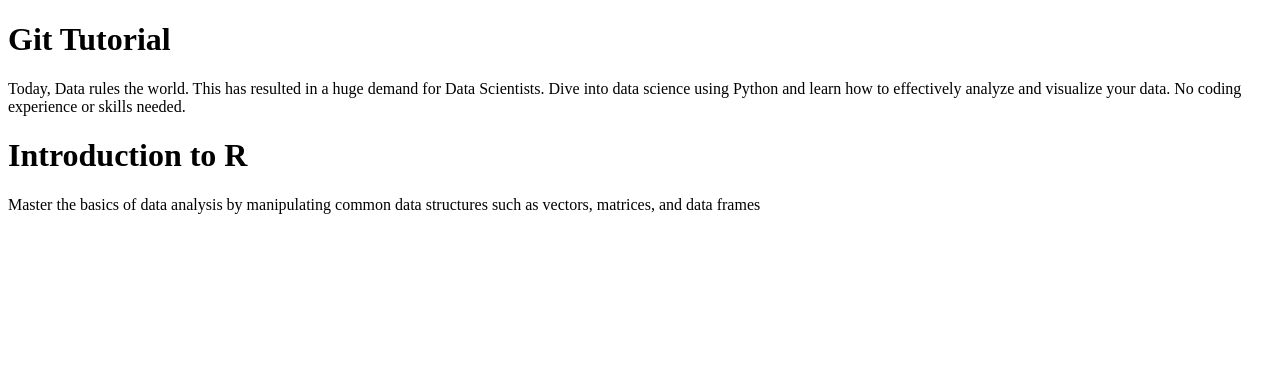
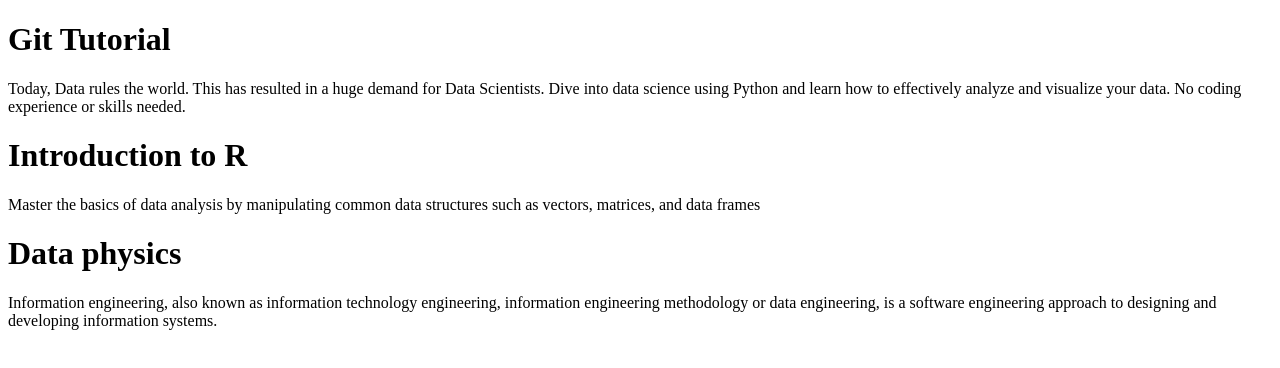
Before and after one commit to kkamalk/git-tutorial, a plain HTML site: page gatio.html in a window 1280 px wide. Drawn offline with Linux system fonts and the light colour scheme.

Commit message:
new version

```diff
--- a/gatio.html
+++ b/gatio.html
@@ -13,6 +13,11 @@
 </body>
 <h1>Introduction to R</h1>
 <p>Master the basics of data analysis by manipulating common data structures such as vectors, matrices, and data frames</p>
+</body>
+
+<h1>Data physics</h1>
+<p>Information engineering, also known as information technology engineering, information engineering methodology or data engineering, is a software engineering approach to designing and developing information systems.<p>
+
 
 </body>
 </html>
```
